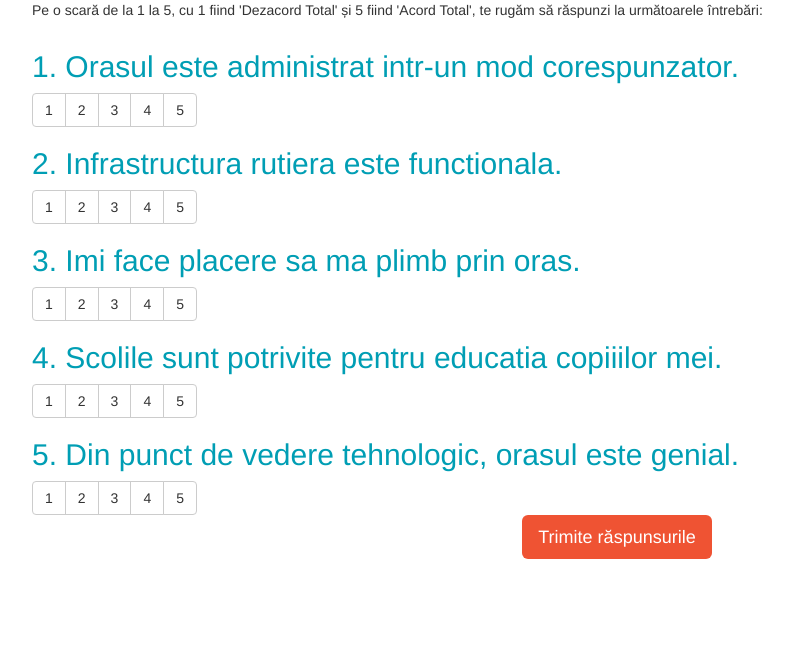
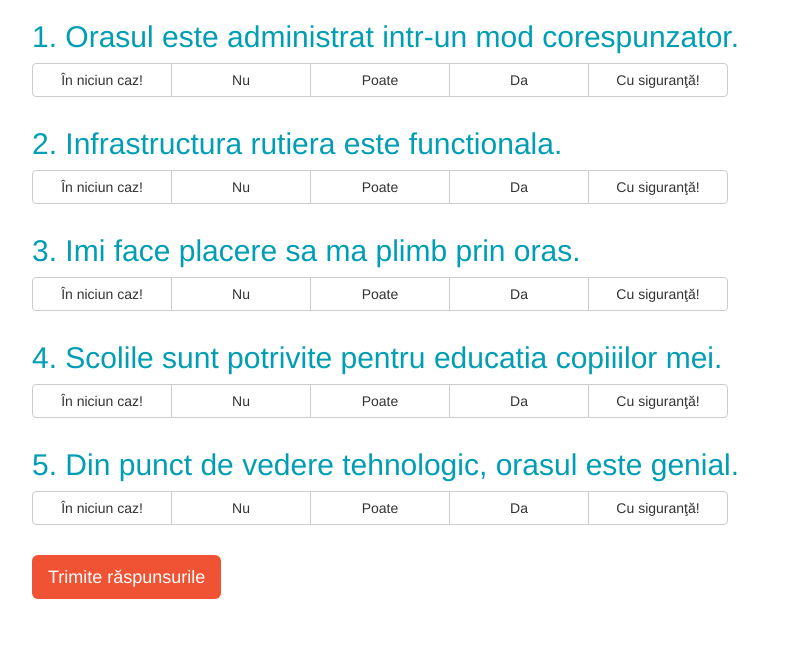
Before and after one commit to hacktm15/happycity, a CodeIgniter app: page /database/survey in a window 1280 px wide. Shown: the part 151-800 px from the top of the page, without its empty margins (23-812 px from the left). Run offline with CodeIgniter, Linux system fonts and the light colour scheme; some libraries are stand-ins or nearby versions.

Commit message:
Numerotare

```diff
--- a/application/views/survey/show.php
+++ b/application/views/survey/show.php
@@ -5,40 +5,42 @@
 
         <div class="row">
 
-            <p>Pe o scară de la 1 la 5, cu 1 fiind 'Dezacord Total' și 5 fiind 'Acord Total', te rugăm să răspunzi la următoarele întrebări:</p>
             <?php $this->view('includes/friends'); ?>
 
             <form action="/survey/submit" method="post">
             <?php foreach ($questions as $id => $text): ?>
-                <div class="row">
+                <div class="row row-form">
                     <div class="col-xs-12">
                         <h2><?=$id; ?>. <?=$text; ?></h2>
                     </div>
                     <div class="col-xs-12">
                         <div class="btn-group" data-toggle="buttons">
                           <label class="btn btn-default">
-                            <input name="questions[<?=$id; ?>]" value="1" type="radio" autocomplete="off"> 1
+                            <input name="questions[<?=$id; ?>]" value="1" type="radio" autocomplete="off">În niciun caz!
                           </label>
                           <label class="btn btn-default">
-                            <input name="questions[<?=$id; ?>]" value="2" type="radio" autocomplete="off"> 2
+                            <input name="questions[<?=$id; ?>]" value="2" type="radio" autocomplete="off">Nu
                           </label>
                           <label class="btn btn-default">
-                            <input name="questions[<?=$id; ?>]" value="3" type="radio" autocomplete="off"> 3
+                            <input name="questions[<?=$id; ?>]" value="3" type="radio" autocomplete="off">Poate
                           </label>
                           <label class="btn btn-default">
-                            <input name="questions[<?=$id; ?>]" value="4" type="radio" autocomplete="off"> 4
+                            <input name="questions[<?=$id; ?>]" value="4" type="radio" autocomplete="off">Da
                           </label>
                           <label class="btn btn-default">
-                            <input name="questions[<?=$id; ?>]" value="5" type="radio" autocomplete="off"> 5
+                            <input name="questions[<?=$id; ?>]" value="5" type="radio" autocomplete="off">Cu siguranţă!
                           </label>
                         </div>
                     </div>
                 </div>
             <?php endforeach; ?>
-
-            <p class="text-center">
-              <button type="submit" class="btn btn-primary btn-lg">Trimite răspunsurile</button>
-            </p>
+            <div class="row row-form-btn">
+              <div class="col-xs-12">
+                <p>
+                  <button type="submit" class="btn btn-primary btn-lg">Trimite răspunsurile</button>
+                </p>
+              </div>
+            </div>
 
           </form>
 
--- a/assets/css/main.css
+++ b/assets/css/main.css
@@ -64,7 +64,7 @@ footer {
     margin: 0;
 }
 
-.welcome i{
+.welcome i {
     font-size: 1.5em;
     margin-right: 5px;
 }
@@ -138,3 +138,15 @@ p.indice {
 .city-label h2 {
     color: #ef5333;
 }
+
+.btn-group label {
+    width: 10em;
+}
+
+.row-form {
+    margin-bottom: 10px;
+}
+
+.row-form-btn {
+    margin-top: 30px;
+}
```
